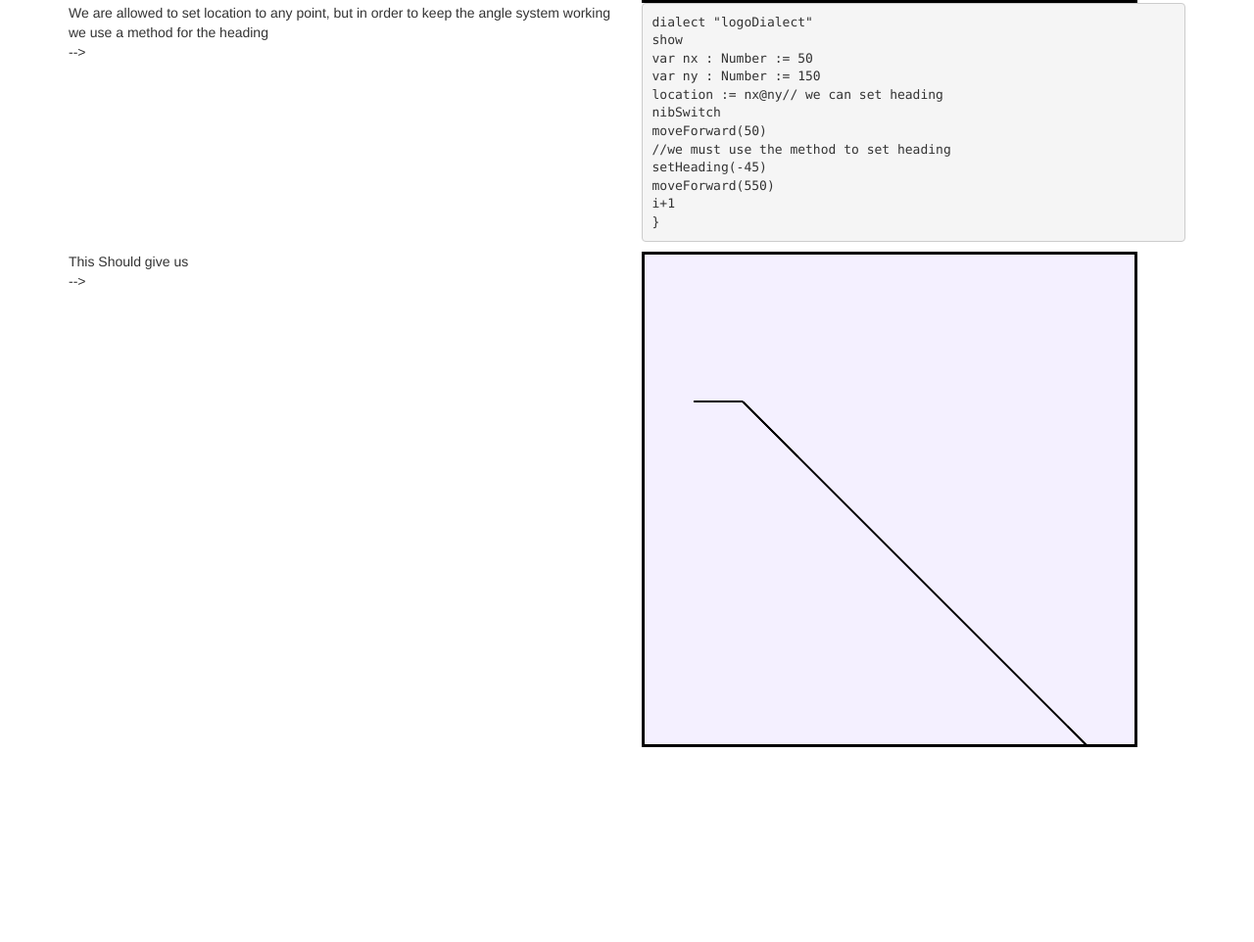
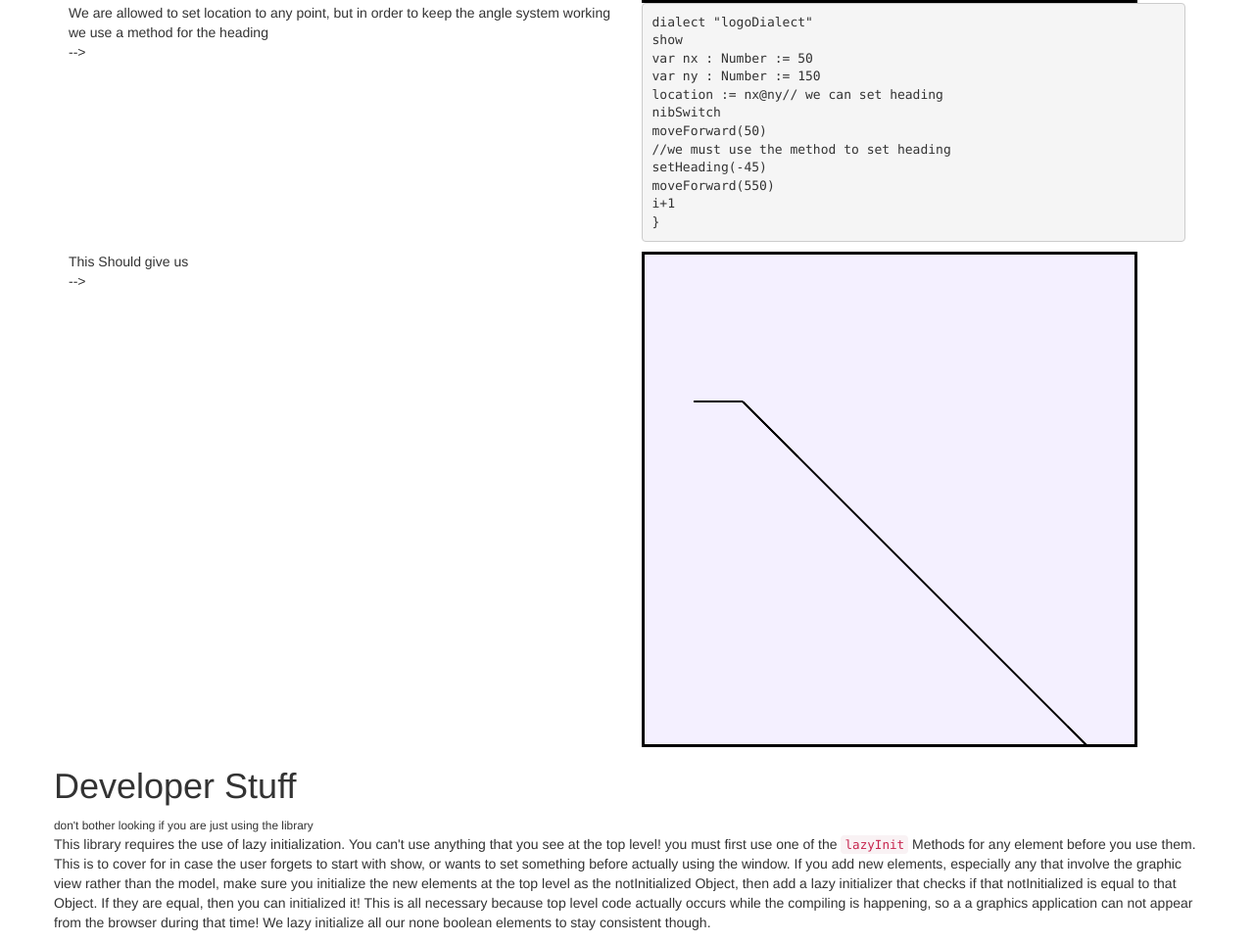
Before and after one commit to ishoshani/GraceLogo, a plain HTML site: page index.html in a window 1280 px wide. Shown: the part 2126-3088 px from the top of the page at 98% size. Before the commit the page ends 2889 px from the top, so only its background shows below. Drawn offline with nearby package versions, Linux system fonts and the light colour scheme; files whose address does not match are found by name.

Commit message:
dev notes

```diff
--- a/index.html
+++ b/index.html
@@ -157,6 +157,13 @@ i+1
             <div class="col-md-6"> <p>This Should give us <br/> --> </p></div>
             <div class="col-md-6"> <img src="WebExample4.png" style="border: black ; background-color: #f4f0ff; border-style: solid; "></div>
         </div>
+        <div class="row">
+            <h1>Developer Stuff</h1>
+            <small> don't bother looking if you are just using the library</small>
+        </div>
+        <div class="row">
+            <p> This library requires the use of lazy initialization. You can't use anything that you see at the top level! you must first use one of the <code>lazyInit</code> Methods for any element before you use them. This is to cover for in case the user forgets to start with show, or wants to set something before actually using the window. If you add new elements, especially any that involve the graphic view rather than the model, make sure you initialize the new elements at the top level as the notInitialized Object, then add a lazy initializer that checks if that notInitialized is equal to that Object. If they are equal, then you can initialized it! This is all necessary because top level code actually occurs while the compiling is happening, so a a graphics application can not appear from the browser during that time! We lazy initialize all our none boolean elements to stay consistent though.
+        </div>
     </div>
 
 
```
